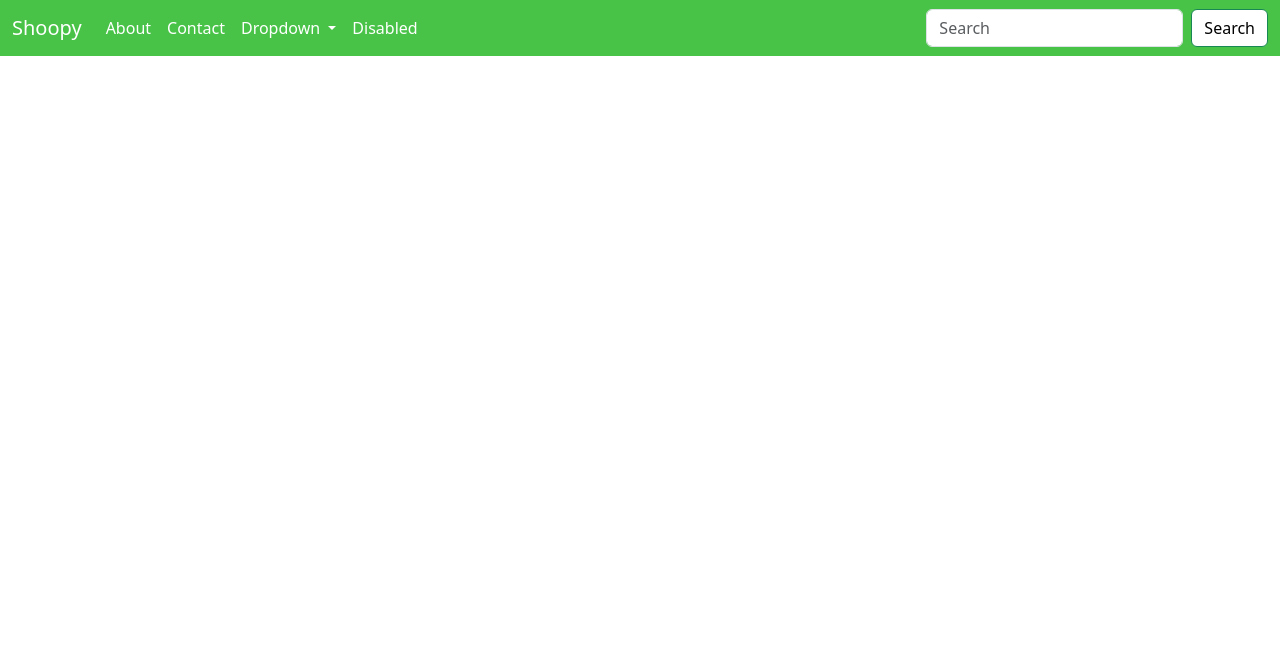
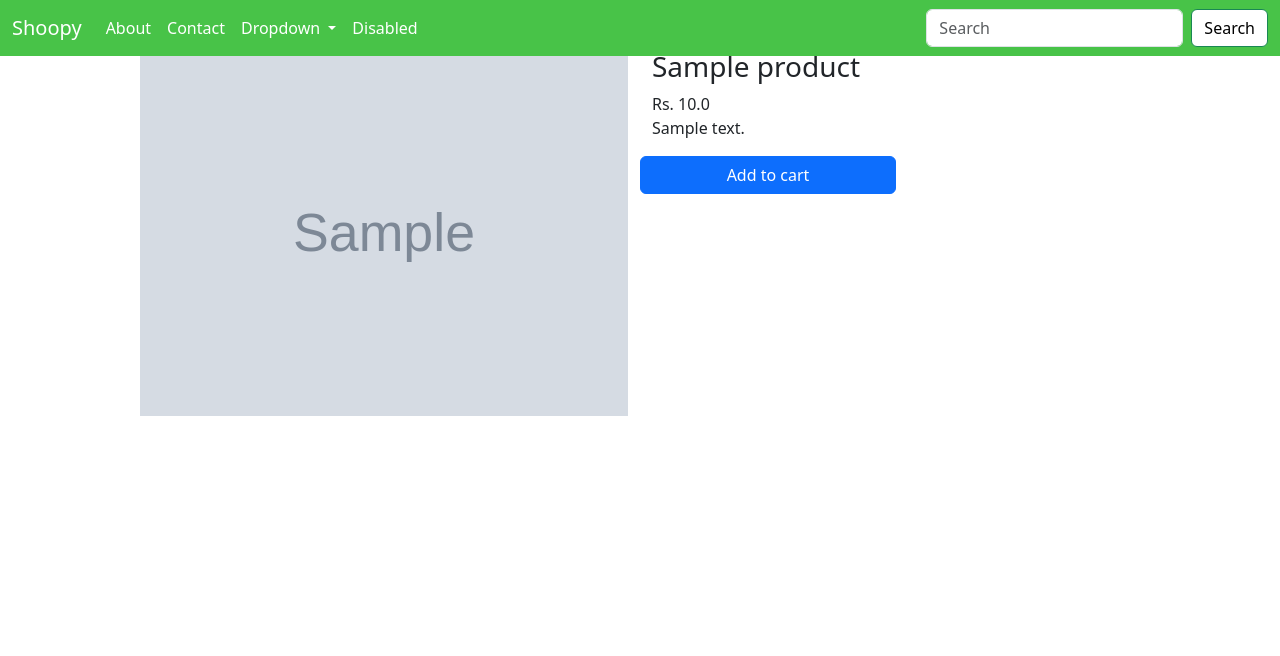
Before and after one commit to Pavan-P-Gowda/Shoopy, a Django app: page /product/1 in a window 1280 px wide. Shown: the top 656 px of the page. Run offline with Django 5.2, Linux system fonts and the light colour scheme; tables that the repository leaves empty hold one stand-in row (values such as "Sample post"); grey boxes marked "Sample" are stand-in pictures.

Commit message:
producthtlm edited

```diff
--- a/shopping/mainapp/templates/home.html
+++ b/shopping/mainapp/templates/home.html
@@ -20,7 +20,7 @@
                 2. shadow-sm -is a utility class that adds a small box shadow to elements
                 3.mx - is a spacing utility used to set horizontal margins (m for margin, x for horizontal ,y for vertical). -->
             <div class="row h-50 w-100 px-0 mx-0">
-                <img class="card-img-top w-100" src="{{product.img.url}}" alt="picture of {{product.name}}">
+                <img class=" w-100" src="{{product.img.url}}" alt="picture of {{product.name}}">
                 <!-- card-img-top - class in Bootstrap is used to place an image at the top of a card. -->
             </div>
             <div class="row card-body h-50">
--- a/shopping/mainapp/templates/product_details.html
+++ b/shopping/mainapp/templates/product_details.html
@@ -4,5 +4,26 @@ Details : {{product.name}}
 {% endblock %}
 
 {% block content %}
+<div class="container px-10">
+    <div class="row">
+        <div class="col">
+            <img class="w-100" src="{{product.img.url}}" alt="">
+        </div>
+        <div class="col">
+            <div class="row">
+                <h3 class="">
+                    {{product.name}}
+                </h3>
+                <span>
+                    Rs. {{product.price}}
+                </span>
+                <p>
+                    {{product.desc}}
+                </p>
+                <a href="" class="btn btn-primary w-50 center">Add to cart</a>
+            </div>
+        </div>
+    </div>
+</div>
 
 {% endblock %}
--- a/shopping/static/css/style.css
+++ b/shopping/static/css/style.css
@@ -1,60 +1,78 @@
-*{
+* {
     margin: 0;
     padding: 0;
     box-sizing: border-box;
 }
-body{
+
+body {
+    margin-top: 35px;
     /* overflow: hidden; */
-    header#site-header{
+    header#site-header {
         height: 20px;
-        /* z-index: 10; */
+        z-index: 10;
+        top:0;
+        position: fixed;
+
         /* overflow: hidden; */
         /* position: fixed; */
-        nav{
-            background-color:rgb(72, 195, 72) ;
+        nav {
+            background-color: rgb(72, 195, 72);
+
             /* position: fixed;
             width: 100%; */
-            .container-fluid{
-                a{
+            .container-fluid {
+                a {
                     color: white;
                 }
-                .active{
+
+                .active {
                     /* background-color:black; */
-                    color:black;
+                    color: black;
                 }
-                a:hover{
+
+                a:hover {
                     /* background-color:black; */
-                    color:black;
+                    color: black;
                 }
             }
-            form{
-                button{
+
+            form {
+                button {
                     background-color: white;
                     color: black;
                 }
-                .active{
-                    background-color:black;
-                    color:white;
+
+                .active {
+                    background-color: black;
+                    color: white;
                 }
-                button:hover{
-                    background-color:black;
-                    color:white;
+
+                button:hover {
+                    background-color: black;
+                    color: white;
                 }
             }
-            .dropdown-menu{
+
+            .dropdown-menu {
                 background-color: rgb(72, 195, 72);
             }
         }
     }
+
     main {
         margin: auto;
         margin-top: 40px;
         max-width: 80%;
         margin-bottom: 20px;
-        /* overflow: hidden; */
+        z-index: 0;
+        position: static;
+        overflow: hidden;
+        /* border: 1px solid black; */
+        padding-top: 10px;
 
         /* home page */
         .container {
+
             /* overflow: hidden; */
             .row {
                 .card {
@@ -63,63 +81,85 @@ body{
                     display: flex;
                     align-items: center;
                     border-radius: 5px;
-                    z-index: -5;
+                    z-index: 0;
+                    position: static;
+                    overflow: hidden;
+
                     /* overflow: hidden; */
                     .row {
                         height: 50%;
+                        overflow: hidden;
+                        padding: 0;
                         img {
                             height: 150px;
-                            object-fit: fill;
+                            object-fit: cover;
+                            padding: 0;
                             /* overflow: hidden; */
                             /* width: 200px; */
                             background-color: black;
                         }
 
                     }
-                    .card-body{
-                        h5{
-                            a{
+
+                    .card-body {
+                        h5 {
+                            a {
                                 text-decoration: none;
                                 color: black;
 
                             }
+                            .active{
+                                /* background-color: white; */
+                                color:rgb(72, 195, 72);
+                            }
+                            a:hover{
+                                /* background-color: white; */
+                                color:rgb(72, 195, 72);
+                            }
                         }
                     }
+
                     a.btn {
                         font-size: smaller;
                         margin-bottom: 5px;
                         /* margin-top: 5px; */
                         background-color: rgb(72, 195, 72);
-                        border-color:rgb(72, 195, 72) ;
+                        border-color: rgb(72, 195, 72);
+                        border-radius: 5px;
                     }
+
                     .active {
                         background-color: white;
-                        color:rgb(72, 195, 72) ;
+                        color: rgb(72, 195, 72);
                     }
-                    a:hover{
+
+                    a:hover {
                         background-color: white;
-                        color:rgb(72, 195, 72) ;
+                        color: rgb(72, 195, 72);
                     }
                 }
-                .card:hover{
+
+                .card:hover {
                     /* background-color: black;
                     color: turquoise;
                     box-shadow: 0px 0px;
-                    transform: scale(1.1);
-                    transition-duration: 300ms; */
+                    transform: scale(1.1);*/
+                    transition-duration: 300ms;
                 }
             }
         }
-        .clamp {
+
+        /* .clamp {
             display: -webkit-box;
             -webkit-box-orient: vertical;
             -webkit-line-clamp: 2;
             overflow: hidden;
-        }
+        } */
 
         /* about page */
     }
-    footer{
+
+    footer {
         background-color: rgb(72, 195, 72);
         color: black;
     }
```
